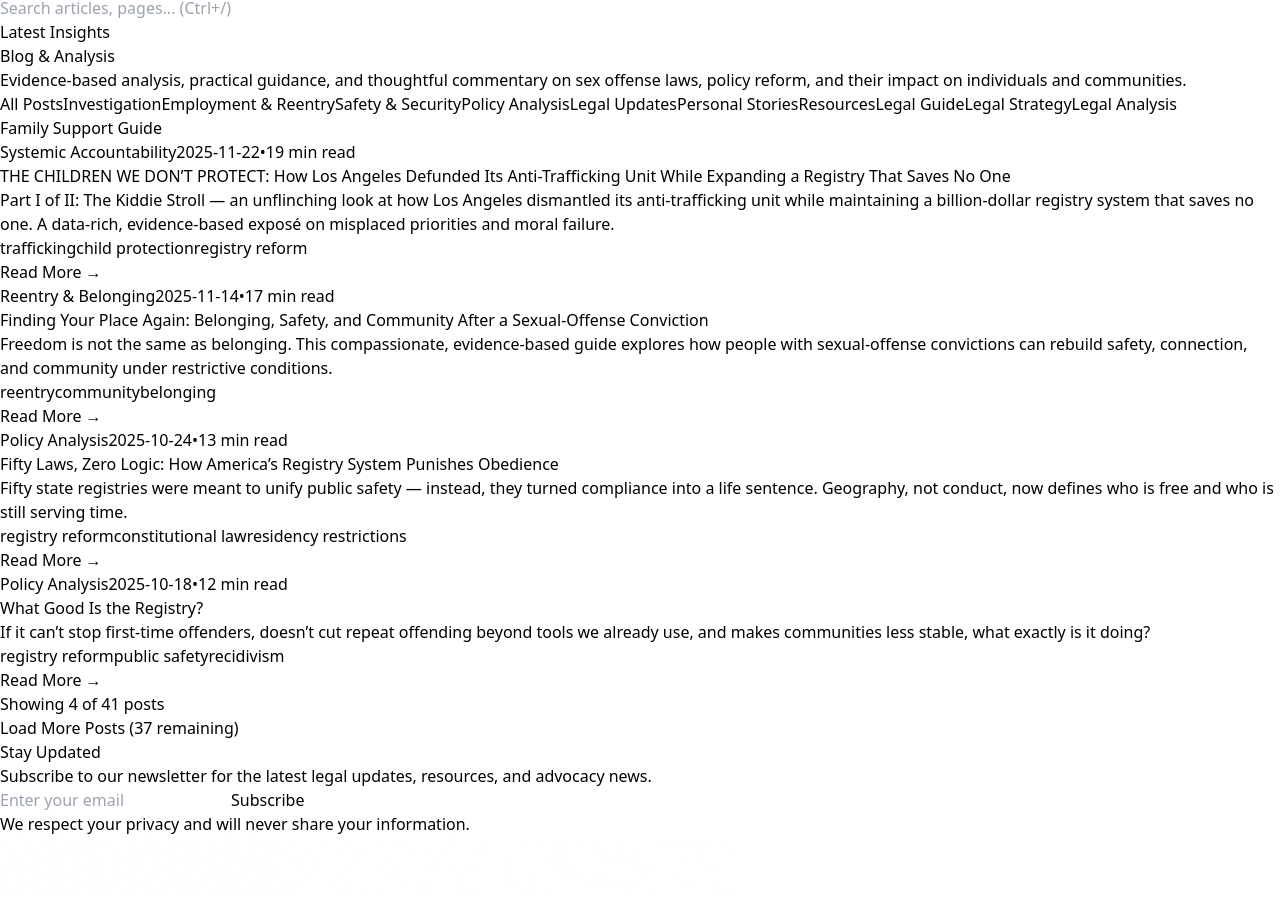
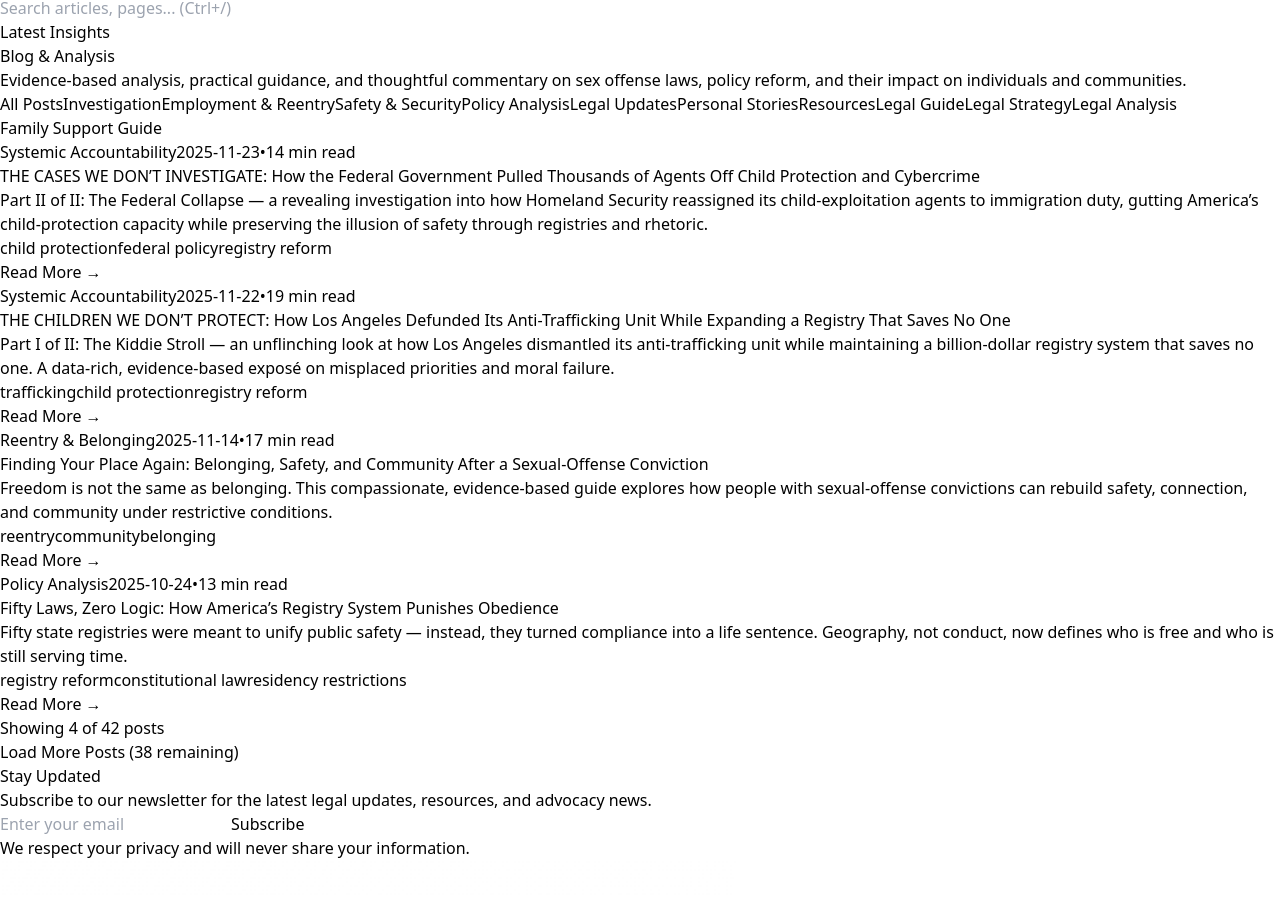
Before and after one commit to projectsolarrecon/Solar, a React (Vite) app: page /blog in a window 1280 px wide. Shown: the part 3036-3933 px from the top of the page. Built offline with nearby package versions, Linux system fonts and the light colour scheme.

Commit message:
Update blogPosts.ts

```diff
--- a/src/data/blogPosts.ts
+++ b/src/data/blogPosts.ts
@@ -12,6 +12,24 @@ export interface BlogPost {
 
 export const allBlogPosts: BlogPost[] = [
   // Insert this object at the TOP of the exported array (newest-first):
+{
+  id: "the-cases-we-dont-investigate",
+  title: "THE CASES WE DON’T INVESTIGATE: How the Federal Government Pulled Thousands of Agents Off Child Protection and Cybercrime",
+  excerpt:
+    "Part II of II: The Federal Collapse — a revealing investigation into how Homeland Security reassigned its child-exploitation agents to immigration duty, gutting America’s child-protection capacity while preserving the illusion of safety through registries and rhetoric.",
+  author: "SOLAR Project",
+  date: "2025-11-23",
+  readTime: "14 min read",
+  category: "Systemic Accountability",
+  tags: [
+    "child protection",
+    "federal policy",
+    "registry reform",
+    "immigration enforcement",
+    "Homeland Security"
+  ],
+  path: "/blog/the-cases-we-dont-investigate",
+},
 {
   id: "children-we-dont-protect-part1",
   title: "THE CHILDREN WE DON’T PROTECT: How Los Angeles Defunded Its Anti-Trafficking Unit While Expanding a Registry That Saves No One",
```
